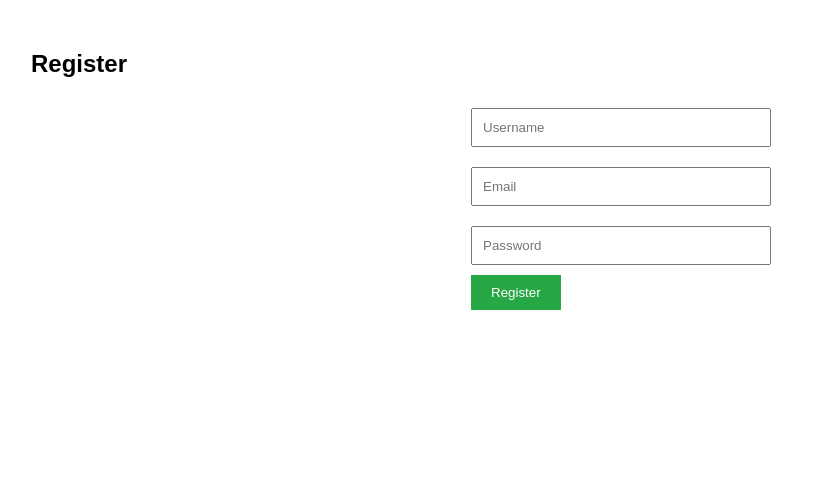
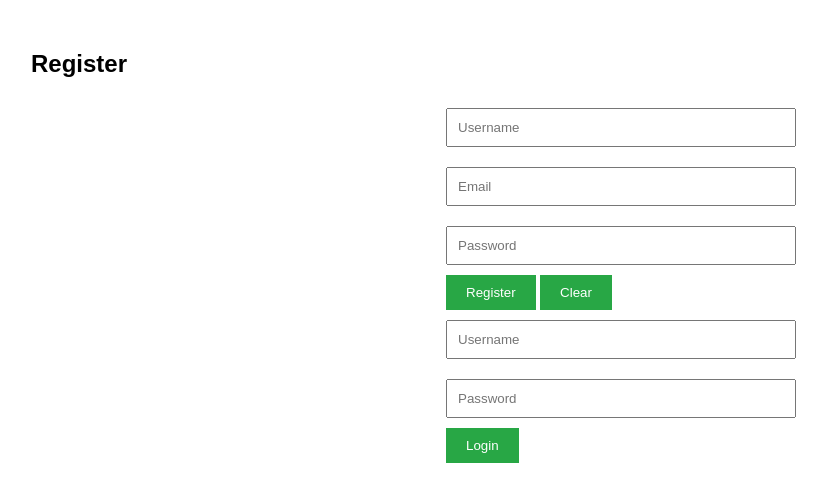
Before and after one commit to Chadrackmbuyi01/authentication-client, a plain HTML site: page index.html in a window 1280 px wide. Shown: the whole page, without its empty margins (19-846 px from the left). Drawn offline with Linux system fonts and the light colour scheme.

Commit message:
Login Form has been added

```diff
--- a/index.html
+++ b/index.html
@@ -17,6 +17,18 @@
         required
       /><br />
       <button type="submit">Register</button>
+      <button type="reset" class="cl">Clear</button>
+    </form>
+
+    <form id="loginForm">
+      <input type="text" id="loginUsername" placeholder="Username" required />
+      <input
+        type="password"
+        id="loginPassword"
+        placeholder="Password"
+        required
+      />
+      <button type="submit">Login</button>
     </form>
     <script src="./index.js"></script>
   </body>
--- a/style.css
+++ b/style.css
@@ -3,7 +3,7 @@ body {
   margin: 50px;
 }
 form {
-  max-width: 300px;
+  max-width: 350px;
   margin: auto;
 }
 input {
```
